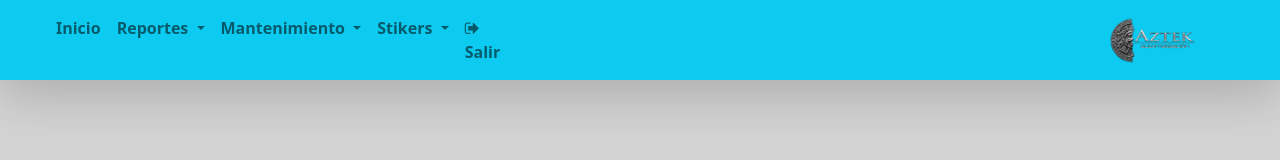
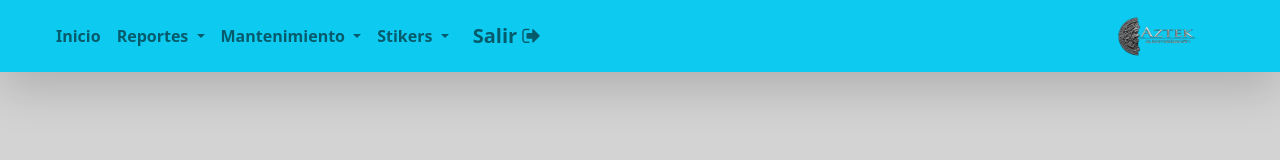
Before and after one commit to devilyork/adminParking, a website: page views/menu.html in a window 1280 px wide. Drawn offline with Linux system fonts and the light colour scheme.

Commit message:
se arreglo menu

```diff
--- a/views/css/estilo.css
+++ b/views/css/estilo.css
@@ -82,3 +82,14 @@ body{
         transform:translateY(0px);
       }
     }
+.btn-salir {
+  font-weight: bold;
+  color: rgba(0, 0, 0, 0.55);
+
+}
+
+.btn-salir:hover {
+  font-weight: bold;
+  color: #ff3333 ;
+  text-shadow: 1px 1px 2px black;
+}
--- a/views/menu.html
+++ b/views/menu.html
@@ -65,12 +65,10 @@
                   <a class="dropdown-item" href="#"><i class="icon-check"></i> Permisos Stickers</a>
                 </div>
               </li>
-              <li class="nav-item">
-                <div class="flex">
-                <a class="nav-link" href="#"><i class="icon-signout"></i> Salir</a>
-                </div>
-              </li>
             </ul>
+            <div class="navbar-brand mr-auto" id="navbarDarkDropdownMenuLink">
+              <a class="nav-link btn-salir" href="#">Salir <i class="icon-signout"></i> </a>
+            </div>
             <div>
               <a href="#"><img src="img/LogoSF.png" class="logomenu" alt="AdminParking"></a>
             </div>
```
